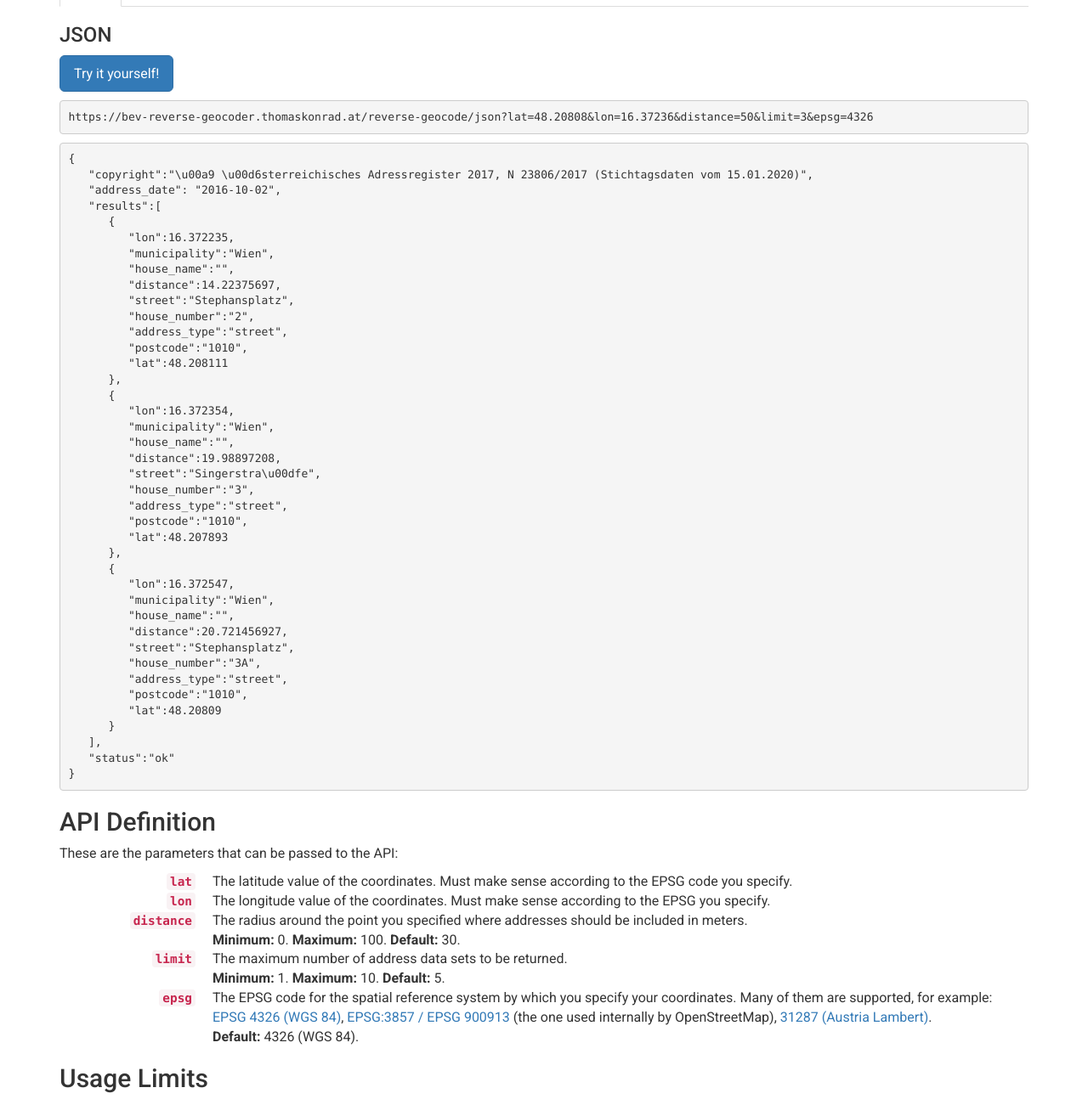
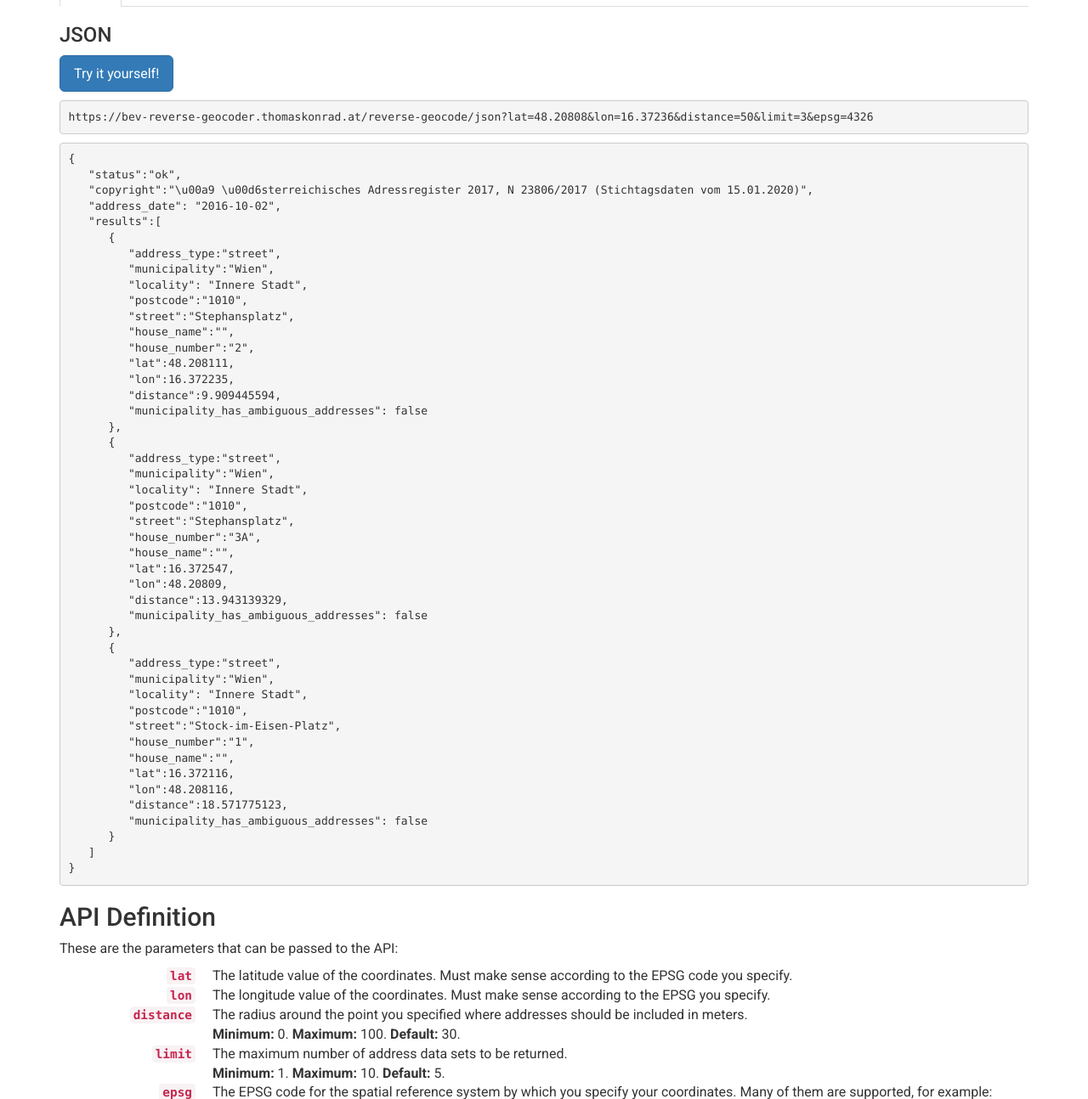
Before and after one commit to thomaskonrad/bev-reverse-geocoder, a Django app: page / in a window 1280 px wide. Shown: the part 349-1643 px from the top of the page at 85% size. Run offline with Django 3.2, Linux system fonts and the light colour scheme; tables that the repository leaves empty hold one stand-in row (values such as "Sample post"); a database or web service that is not in the repository returns one stand-in record (values such as "Sample title"); some libraries are stand-ins or nearby versions.

Commit message:
Consider localities and ambiguous addresses.

```diff
--- a/bev_reverse_geocoder_api/templates/index.html
+++ b/bev_reverse_geocoder_api/templates/index.html
@@ -31,44 +31,50 @@
             <pre>https://bev-reverse-geocoder.thomaskonrad.at/reverse-geocode/json?lat=48.20808&lon=16.37236&distance=50&limit=3&epsg=4326</pre>
 
     <pre>{
+   "status":"ok",
    "copyright":"\u00a9 \u00d6sterreichisches Adressregister 2017, N 23806/2017 (Stichtagsdaten vom {{ date }})",
    "address_date": "2016-10-02",
    "results":[
       {
+         "address_type:"street",
+         "municipality":"Wien",
+         "locality": "Innere Stadt",
+         "postcode":"1010",
+         "street":"Stephansplatz",
+         "house_name":"",
+         "house_number":"2",
+         "lat":48.208111,
          "lon":16.372235,
-         "municipality":"Wien",
-         "house_name":"",
-         "distance":14.22375697,
-         "street":"Stephansplatz",
-         "house_number":"2",
-         "address_type":"street",
-         "postcode":"1010",
-         "lat":48.208111
+         "distance":9.909445594,
+         "municipality_has_ambiguous_addresses": false
       },
       {
-         "lon":16.372354,
+         "address_type:"street",
          "municipality":"Wien",
+         "locality": "Innere Stadt",
+         "postcode":"1010",
+         "street":"Stephansplatz",
+         "house_number":"3A",
          "house_name":"",
-         "distance":19.98897208,
-         "street":"Singerstra\u00dfe",
-         "house_number":"3",
-         "address_type":"street",
-         "postcode":"1010",
-         "lat":48.207893
+         "lat":16.372547,
+         "lon":48.20809,
+         "distance":13.943139329,
+         "municipality_has_ambiguous_addresses": false
       },
       {
-         "lon":16.372547,
+         "address_type:"street",
          "municipality":"Wien",
+         "locality": "Innere Stadt",
+         "postcode":"1010",
+         "street":"Stock-im-Eisen-Platz",
+         "house_number":"1",
          "house_name":"",
-         "distance":20.721456927,
-         "street":"Stephansplatz",
-         "house_number":"3A",
-         "address_type":"street",
-         "postcode":"1010",
-         "lat":48.20809
+         "lat":16.372116,
+         "lon":48.208116,
+         "distance":18.571775123,
+         "municipality_has_ambiguous_addresses": false
       }
-   ],
-   "status":"ok"
+   ]
 }</pre>
         </div>
         <div class="tab-pane" id="xml">
@@ -83,37 +89,43 @@
     &lt;address_date&gt;2016-10-02&lt;/address_date&gt;
     &lt;results>
         &lt;address&gt;
-            &lt;lon&gt;16.372235&lt;/lon&gt;
+            &lt;address_type&gt;street&lt;/address_type&gt;
             &lt;municipality&gt;Wien&lt;/municipality&gt;
-            &lt;house_name /&gt;
-            &lt;distance&gt;14.22375697&lt;/distance&gt;
+            &lt;locality&gt;Innere Stadt&lt;/locality&gt;
+            &lt;postcode&gt;1010&lt;/postcode&gt;
             &lt;street&gt;Stephansplatz&lt;/street&gt;
             &lt;house_number&gt;2&lt;/house_number&gt;
-            &lt;address_type&gt;street&lt;/address_type&gt;
-            &lt;postcode&gt;1010&lt;/postcode&gt;
+            &lt;house_name /&gt;
             &lt;lat&gt;48.208111&lt;/lat&gt;
+            &lt;lon&gt;16.372235&lt;/lon&gt;
+            &lt;distance&gt;14.22375697&lt;/distance&gt;
+            <municipality_has_ambiguous_addresses>False</municipality_has_ambiguous_addresses>
         &lt;/address&gt;
         &lt;address&gt;
-            &lt;lon&gt;16.372354&lt;/lon&gt;
+            &lt;address_type&gt;street&lt;/address_type&gt;
             &lt;municipality&gt;Wien&lt;/municipality&gt;
-            &lt;house_name /&gt;
-            &lt;distance&gt;19.98897208&lt;/distance&gt;
+            &lt;locality&gt;Innere Stadt&lt;/locality&gt;
+            &lt;postcode&gt;1010&lt;/postcode&gt;
             &lt;street&gt;Singerstraße&lt;/street&gt;
             &lt;house_number&gt;3&lt;/house_number&gt;
-            &lt;address_type&gt;street&lt;/address_type&gt;
-            &lt;postcode&gt;1010&lt;/postcode&gt;
+            &lt;house_name /&gt;
             &lt;lat&gt;48.207893&lt;/lat&gt;
+            &lt;lon&gt;16.372354&lt;/lon&gt;
+            &lt;distance&gt;19.98897208&lt;/distance&gt;
+            <municipality_has_ambiguous_addresses>False</municipality_has_ambiguous_addresses>
         &lt;/address&gt;
         &lt;address&gt;
-            &lt;lon&gt;16.372547&lt;/lon&gt;
+            &lt;address_type&gt;street&lt;/address_type&gt;
             &lt;municipality&gt;Wien&lt;/municipality&gt;
-            &lt;house_name /&gt;
-            &lt;distance&gt;20.721456927&lt;/distance&gt;
+            &lt;locality&gt;Innere Stadt&lt;/locality&gt;
+            &lt;postcode&gt;1010&lt;/postcode&gt;
             &lt;street&gt;Stephansplatz&lt;/street&gt;
             &lt;house_number&gt;3A&lt;/house_number&gt;
-            &lt;address_type&gt;street&lt;/address_type&gt;
-            &lt;postcode&gt;1010&lt;/postcode&gt;
+            &lt;house_name /&gt;
             &lt;lat&gt;48.20809&lt;/lat&gt;
+            &lt;lon&gt;16.372547&lt;/lon&gt;
+            &lt;distance&gt;20.721456927&lt;/distance&gt;
+            <municipality_has_ambiguous_addresses>False</municipality_has_ambiguous_addresses>
         &lt;/address&gt;
     &lt;/results&gt;
     &lt;status&gt;ok&lt;/status&gt;
--- a/bev_reverse_geocoder_api/views.py
+++ b/bev_reverse_geocoder_api/views.py
@@ -125,9 +125,10 @@
         return HttpResponseServerError(get_response_content(result, format), content_type=get_content_type(format))
 
     statement = """
-        select b.municipality, b.postcode, b.street, b.house_number, b.house_name, b.address_type,
+        select b.municipality, b.locality, b.postcode, b.street, b.house_number, b.house_name, b.address_type,
           ST_Distance(ST_SetSRID(ST_MakePoint(%s, %s),%s), b.point) as distance,
-          ST_X(ST_Transform(point::geometry, %s)) as lon, ST_Y(ST_Transform(point::geometry, %s)) as lat
+          ST_X(ST_Transform(point::geometry, %s)) as lon, ST_Y(ST_Transform(point::geometry, %s)) as lat,
+          municipality_has_ambiguous_addresses
         from bev_addresses b
         where ST_DWithin(ST_SetSRID(ST_MakePoint(%s, %s),%s), b.point, %s)
         order by distance
--- a/scripts/create-tables.sql
+++ b/scripts/create-tables.sql
@@ -18,6 +18,7 @@
   house_number character varying,
   house_name character varying,
   address_type character varying,
+  municipality_has_ambiguous_addresses boolean NOT NULL DEFAULT FALSE,
   point geography(Point,4326) NOT NULL
 );
 
```
Also changed, not shown: scripts/correct-data.sql (+59 -1 lines), README.md.
